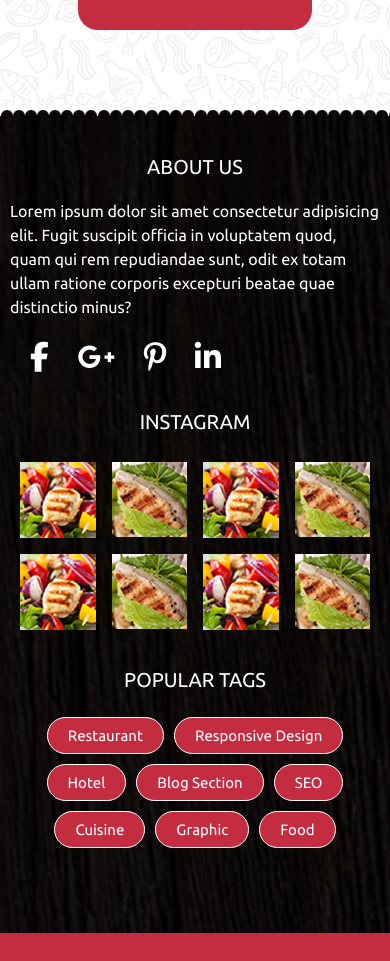
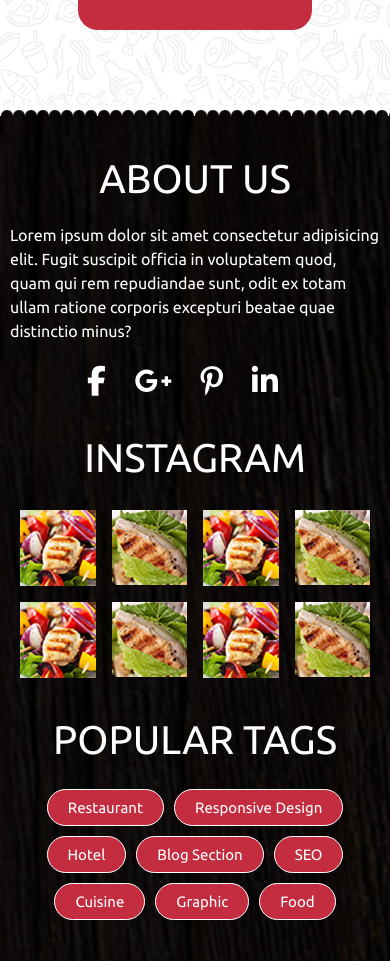
Before and after one commit to alexgaspar-git/coding_16_site_chef, a website: page index.html in a window 390 px wide. Shown: the part 8383-9344 px from the top of the page. Drawn offline with nearby package versions, Linux system fonts and the light colour scheme.

Commit message:
fini enft xd

```diff
--- a/src/sass/modules/_footer.sass
+++ b/src/sass/modules/_footer.sass
@@ -72,10 +72,10 @@ footer
                     p
                         padding: 0 10px
                     .icones
-                        margin-left: 30px
+                        text-align: center
                     .insta
                         align-items: center
                         justify-content: center
                     h3
                         text-align: center
-                        font-size: 20px
+                        font-size: 40px
```
Also changed, not shown: public/css/app.css.
